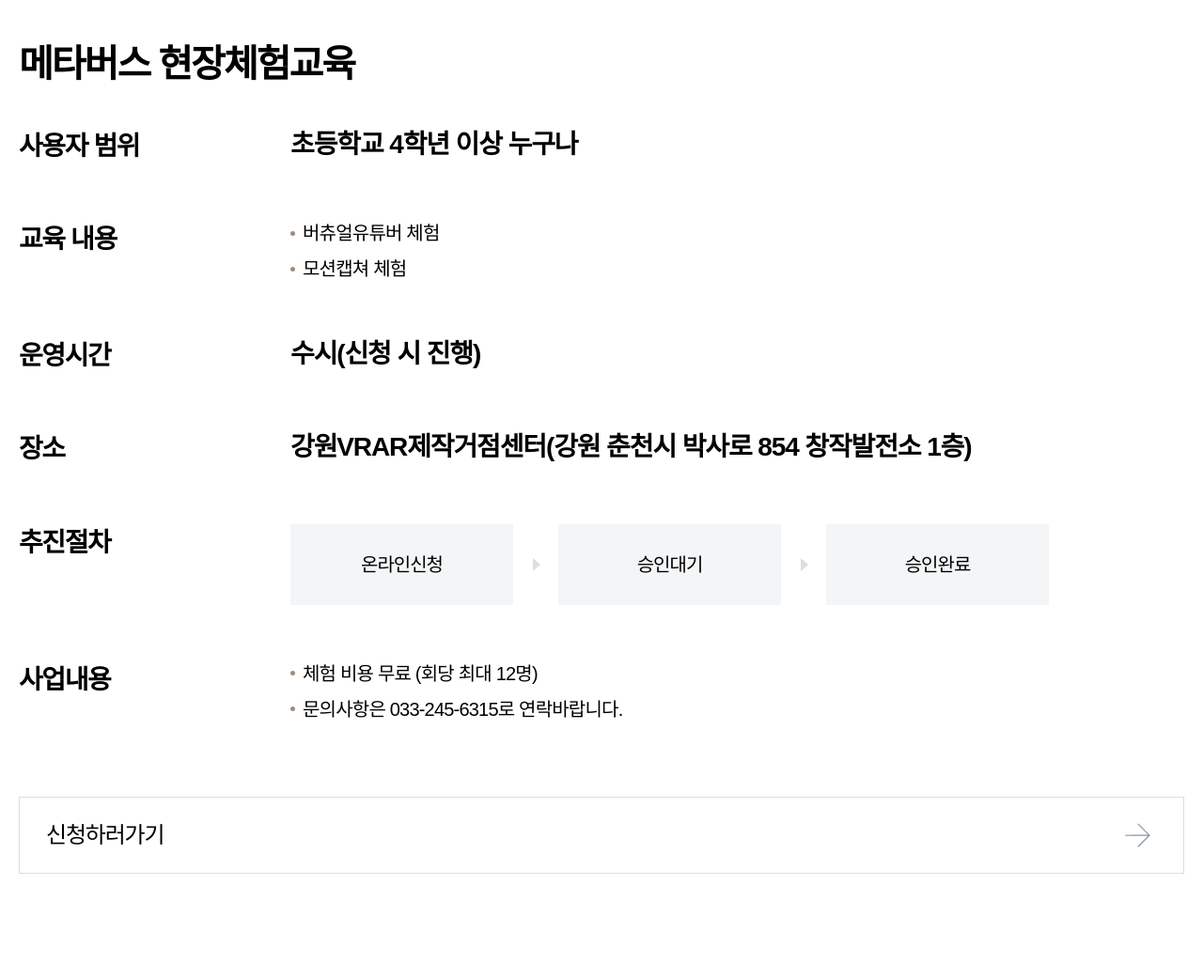
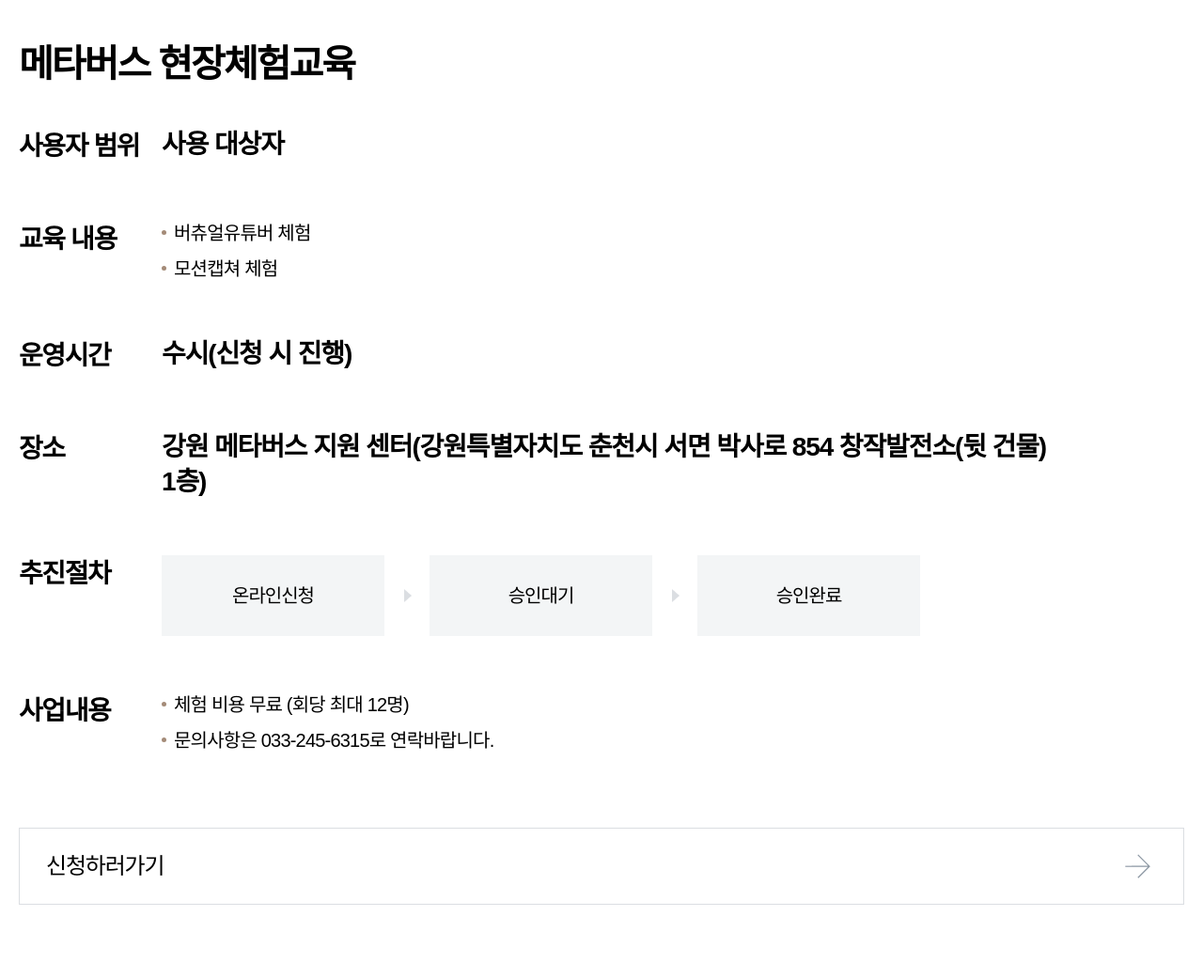
Before and after one commit to thepict-dev/metaverse_industry, a Java web app: template metaverse_industry/src/main/webapp/WEB-INF/jsp/egovframework/pict/user/education.jsp in a window 1280 px wide. Shown: the part 1080-2121 px from the top of the page at 94% size. Run offline with Tomcat 11, a stand-in JSP engine, Linux system fonts and the light colour scheme; the template is opened without the code that fills it, so the values that code supplies are empty; some libraries are stand-ins or nearby versions; some web fonts are replaced.

Commit message:
피드백 필요 수정사항 제외 수정 완료

```diff
--- a/metaverse_industry/src/main/webapp/WEB-INF/jsp/egovframework/pict/facility/facility_history_detail.jsp
+++ b/metaverse_industry/src/main/webapp/WEB-INF/jsp/egovframework/pict/facility/facility_history_detail.jsp
@@ -15,7 +15,7 @@
 					<%@include file="../main/lnb.jsp" %>
 						<c:import url="../main/header.jsp">
 							<c:param name="title" value="장비 관리" />
-							<c:param name="subtitle" value="장비대여 관리대장" />
+							<c:param name="subtitle" value="시설대여 관리대장" />
 						</c:import>
 						<div class="contentsContainer">
 							<div class="listContainer set">
--- a/metaverse_industry/src/main/webapp/WEB-INF/jsp/egovframework/pict/user/education.jsp
+++ b/metaverse_industry/src/main/webapp/WEB-INF/jsp/egovframework/pict/user/education.jsp
@@ -24,7 +24,7 @@
                 <h4 class="textTitle">사용자 범위</h4>
                 <div class="textsContent">
                     <!-- <p class="textsContentTitle">누구나 신청가능(보호자1인+아동1인, 2인1조로 체험)</p> -->
-                    <p class="textsContentTitle">초등학교 4학년 이상 누구나</p>
+                    <p class="textsContentTitle">사용 대상자</p>
                 </div>
             </div>
             <div class="subTextContents">
@@ -43,7 +43,7 @@
             <div class="subTextContents">
                 <h4 class="textTitle">장소</h4>
                 <div class="textsContent">
-                    <p class="textsContentTitle">강원VRAR제작거점센터(강원 춘천시 박사로 854 창작발전소 1층)</p>
+                    <p class="textsContentTitle">강원 메타버스 지원 센터(강원특별자치도 춘천시 서면 박사로 854 창작발전소(뒷 건물) 1층)</p>
                 </div>
             </div>
             <div class="subTextContents">
--- a/metaverse_industry/src/main/webapp/css/user_css/sub.css
+++ b/metaverse_industry/src/main/webapp/css/user_css/sub.css
@@ -1818,7 +1818,7 @@
 }
 
 .textTitle {
-    min-width: 277px;
+    min-width: 140px;
     font-size: 28px;
     font-weight: 700;
     line-height: 140%;
@@ -1860,7 +1860,7 @@
 
 .textsContent p span {
     display: flex;
-    align-items: center;
+    align-items: flex-start;
     column-gap: 8px;
 }
 
@@ -1871,6 +1871,7 @@
     height: 5px;
     background-color: var(--gold-color);
     border-radius: 50%;
+    margin-top: 10px;
 }
 
 .textsContent p span.captions {
```
Also changed, not shown: metaverse_industry/src/main/webapp/WEB-INF/jsp/egovframework/pict/main/lnb.jsp (+8 -6 lines), metaverse_industry/src/main/webapp/WEB-INF/jsp/egovframework/pict/popup/popup_form.jsp (+5 -2 lines), metaverse_industry/src/main/webapp/WEB-INF/jsp/egovframework/pict/setting/settings.jsp (+6 -4 lines), metaverse_industry/src/main/webapp/WEB-INF/jsp/egovframework/pict/user/intro.jsp (+6 -4 lines), metaverse_industry/src/main/webapp/css/admin/contents.css (+5 -2 lines).
